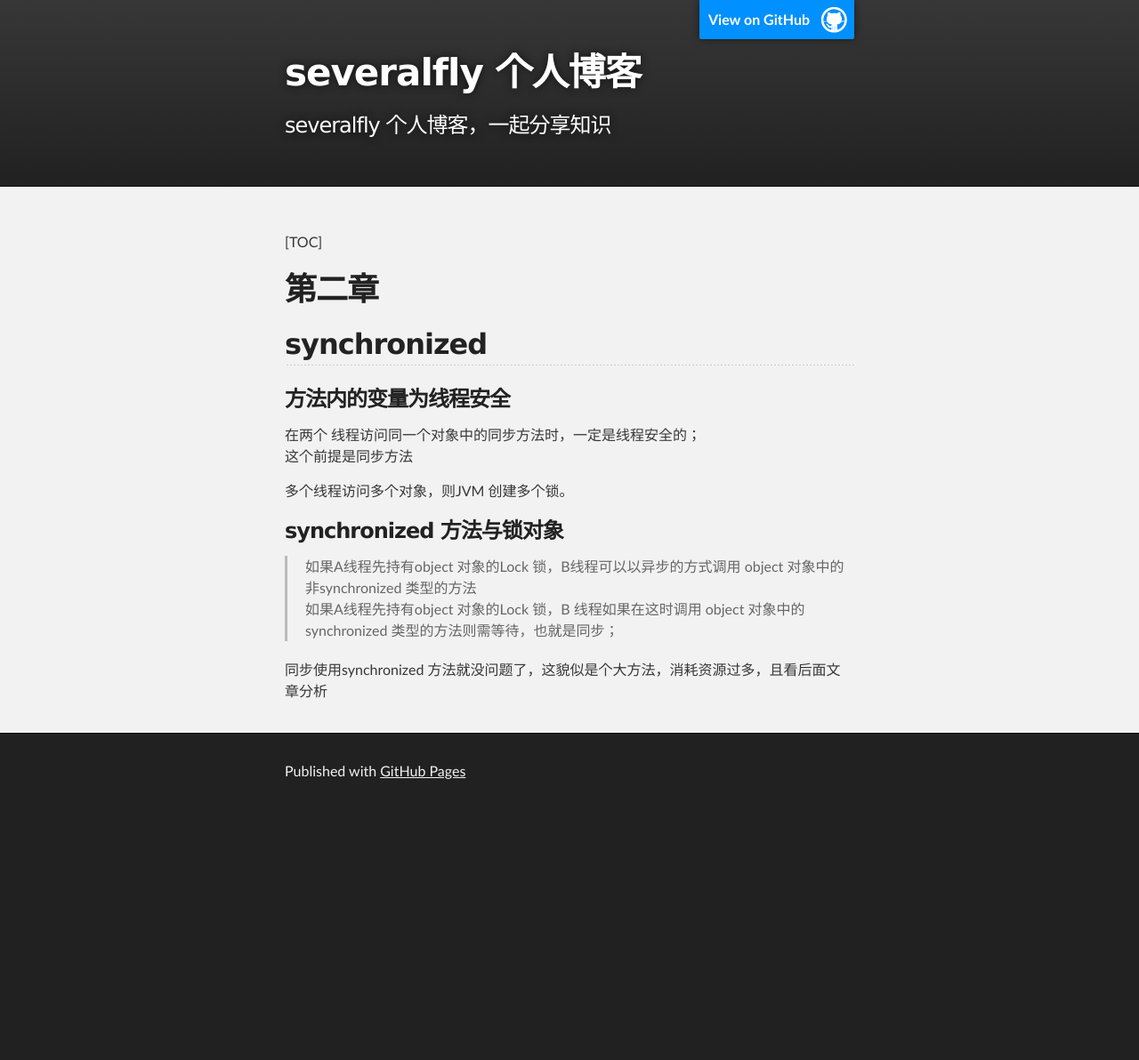
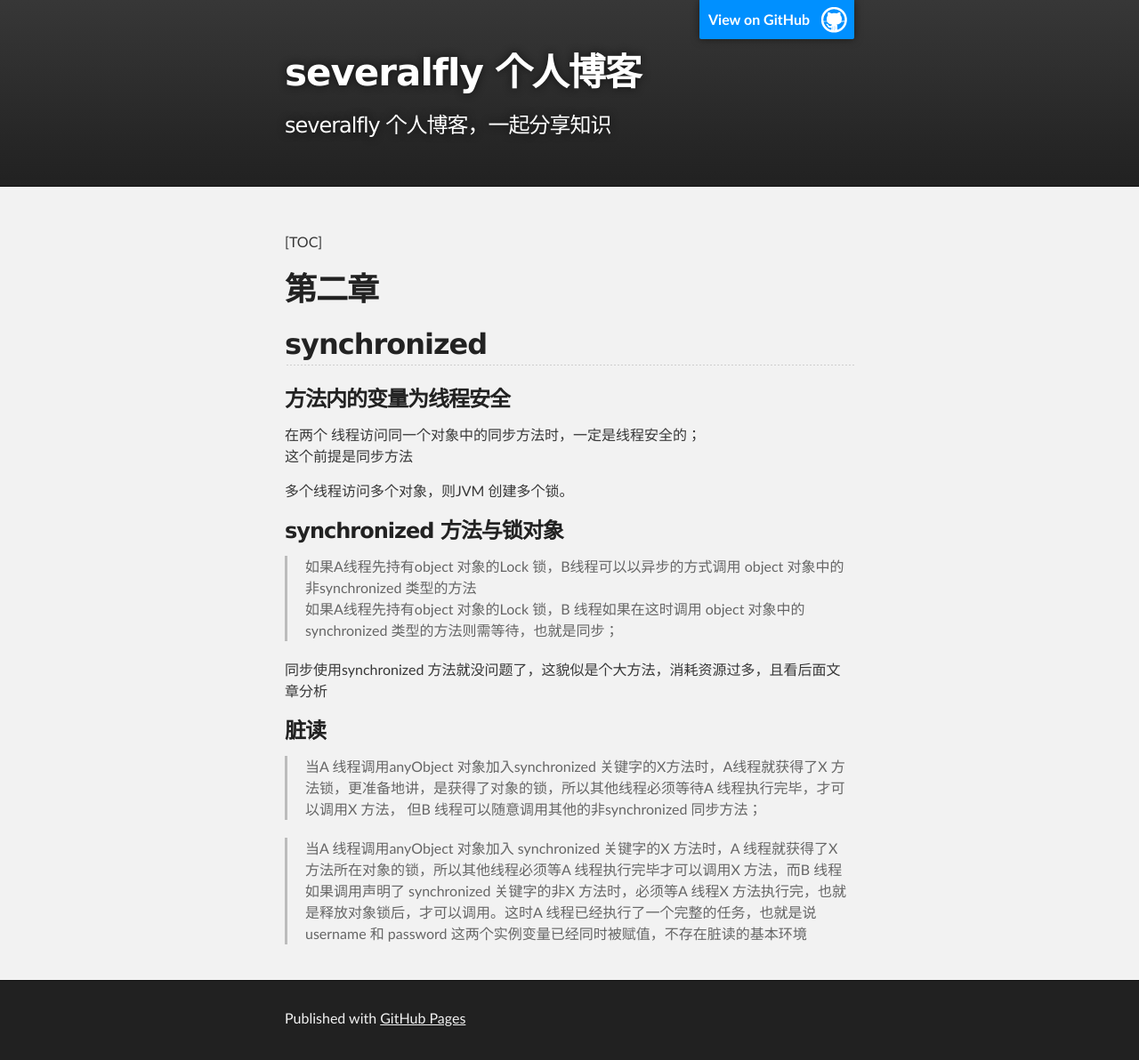
Before and after one commit to severalfly/severalfly.github.io, a Jekyll site: the page built from JavaThreadCore.md, in a window 1280 px wide. Shown: the whole page at 89% size. Built offline with Jekyll 4.4.1, drawn with Linux system fonts in a browser that asks for light colours; before the commit the page ends 914 px from its top, so only the background shows below that.

Commit message:
还是脏读

```diff
--- a/JavaThreadCore.md
+++ b/JavaThreadCore.md
@@ -18,3 +18,8 @@ layout: default
 >如果A线程先持有object 对象的Lock 锁，B 线程如果在这时调用 object 对象中的synchronized 类型的方法则需等待，也就是同步；
 
 同步使用synchronized 方法就没问题了，这貌似是个大方法，消耗资源过多，且看后面文章分析
+
+### 脏读
+> 当A 线程调用anyObject 对象加入synchronized 关键字的X方法时，A线程就获得了X 方法锁，更准备地讲，是获得了对象的锁，所以其他线程必须等待A 线程执行完毕，才可以调用X 方法， 但B 线程可以随意调用其他的非synchronized 同步方法；
+
+> 当A 线程调用anyObject 对象加入 synchronized 关键字的X 方法时，A 线程就获得了X 方法所在对象的锁，所以其他线程必须等A 线程执行完毕才可以调用X 方法，而B 线程如果调用声明了 synchronized 关键字的非X 方法时，必须等A 线程X 方法执行完，也就是释放对象锁后，才可以调用。这时A 线程已经执行了一个完整的任务，也就是说username 和 password 这两个实例变量已经同时被赋值，不存在脏读的基本环境
```
